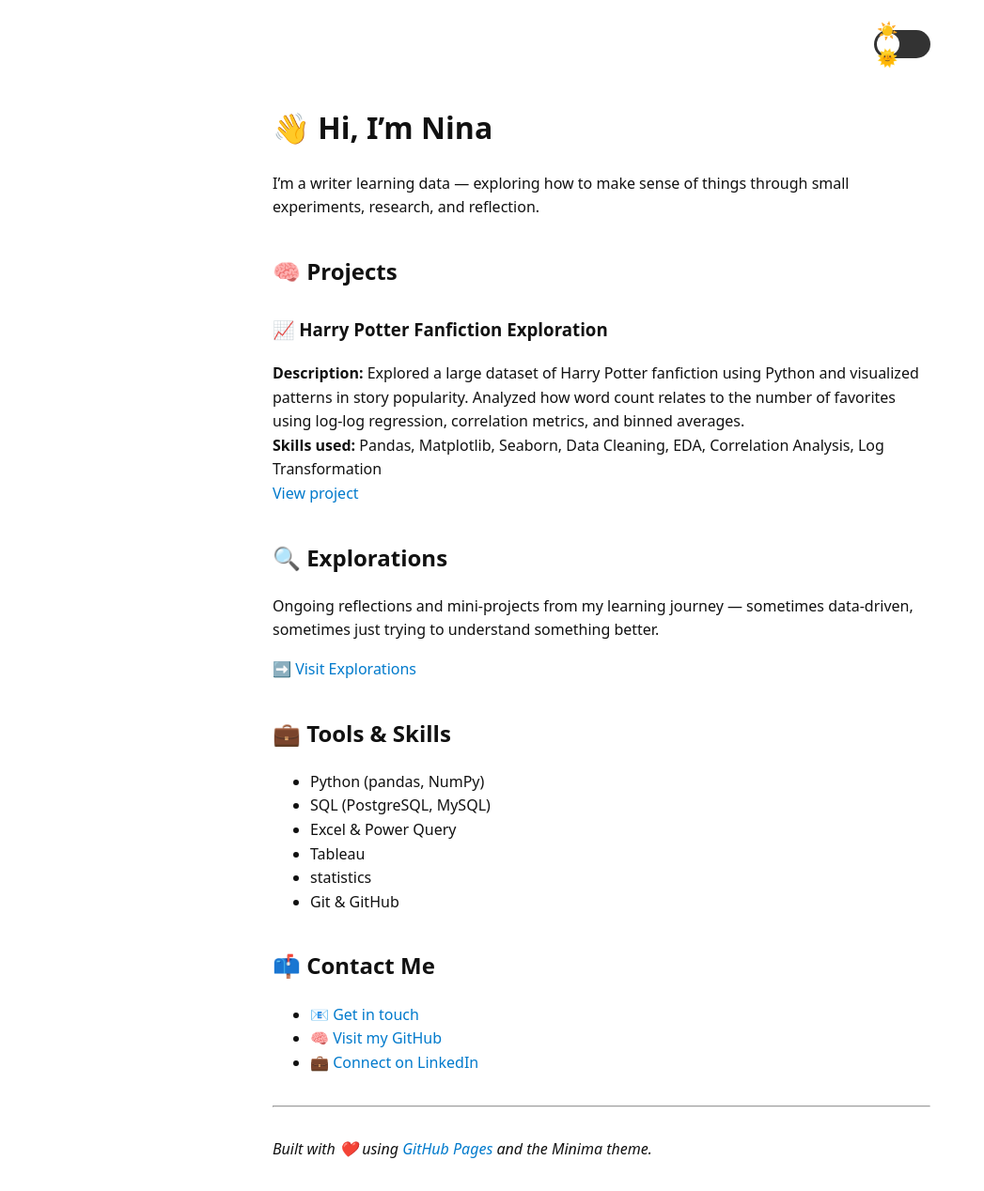
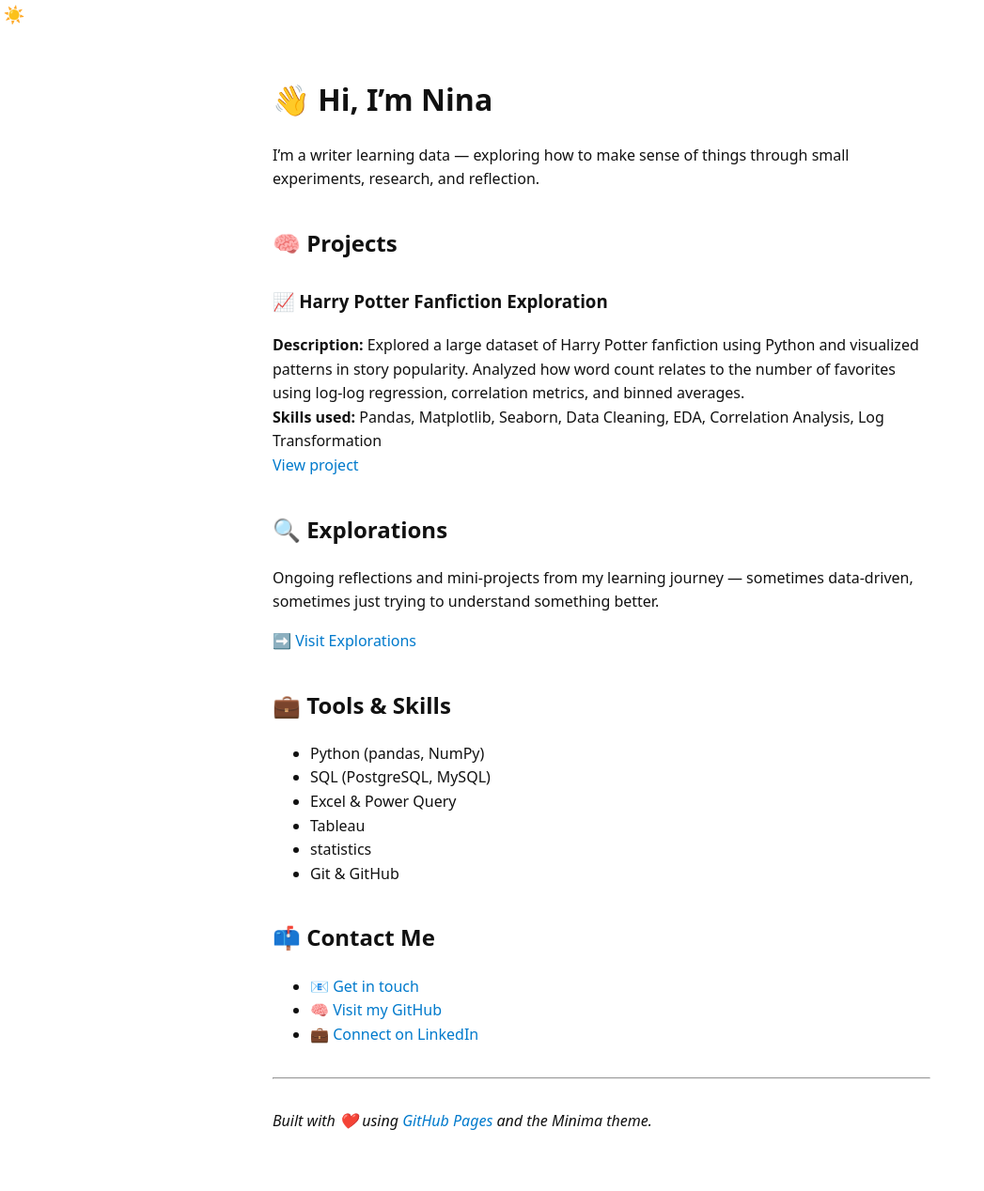
Before and after one commit to nixterra/nixterra.github.io, a Jekyll site: the page built from index.md, in a window 1280 px wide. Shown: the whole page at 94% size, without its empty margins (0-1047 px from the left). Built offline with Jekyll 4.4.1, drawn with Linux system fonts in a browser that asks for light colours; after the commit the page ends 1238 px from its top, so only the background shows below that.

Commit message:
Update bare.html

```diff
--- a/_layouts/bare.html
+++ b/_layouts/bare.html
@@ -55,7 +55,7 @@
   margin-bottom: 1em;
 }
 
-.theme-switch {
+theme-switch {
   position: relative;
   display: inline-block;
   width: 60px;
@@ -71,7 +71,7 @@
   left: 3px;
   width: 24px;
   height: 24px;
-  background: #fff;
+  background: transparent;
   border-radius: 50%;
   transition: transform 0.3s, background 0.3s;
   display: flex;
@@ -85,29 +85,22 @@
   transform: translateX(30px);
 }
 
-/* Toggle the emoji based on theme */
-.theme-switch .emoji {
-  transition: 0.3s;
+.switch.emoji::before {
+  content: "☀️";
+  transition: content 0.3s;
 }
 
-/* Light mode emoji */
-[data-theme="light"] .emoji::before {
-  content: "☀️";
-}
-
-/* Dark mode emoji */
-[data-theme="dark"] .emoji::before {
+/* Switch to moon in dark mode */
+[data-theme="dark"] .switch.emoji::before {
   content: "🌙";
 }
 </style>
   </head>
   <body>
-    <div class="theme-switch-wrapper">
+   <div class="theme-switch-wrapper">
   <input type="checkbox" id="theme-toggle" hidden />
   <label for="theme-toggle" class="theme-switch">
-    <span class="switch">
-      <span class="emoji">🌞</span>
-    </span>
+    <span class="switch emoji"></span>
   </label>
 </div>
     {{ content }}
```
